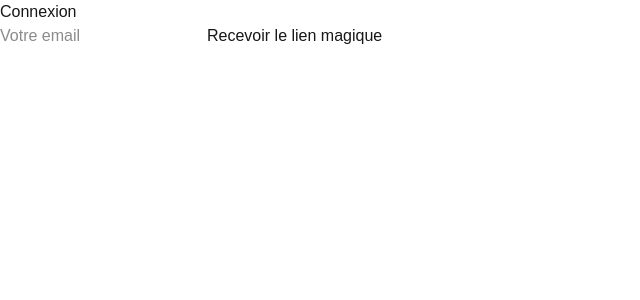
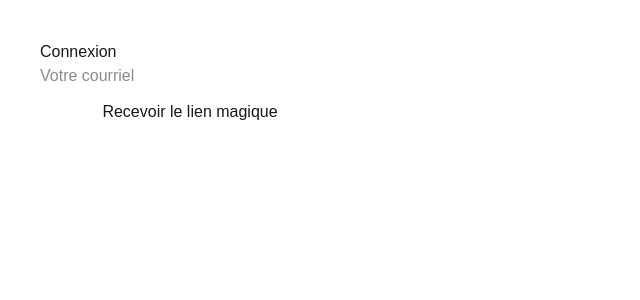
Before and after one commit to gamingspotinc/avis-saas, a Next.js app: page /login in a window 1280 px wide. Shown: the top 300 px of the page, without its empty margins (0-640 px from the left). Built offline with nearby package versions, Linux system fonts and the light colour scheme; no server answers.

Commit message:
Magic link final fix14

```diff
--- /dev/null
+++ b/app/auth/callback/route.ts
@@ -0,0 +1,18 @@
+import { NextResponse } from 'next/server'
+import { createClient } from '@supabase/supabase-js'
+
+export async function GET(request: Request) {
+  const { searchParams, origin } = new URL(request.url)
+  const code = searchParams.get('code')
+
+  if (code) {
+    const supabase = createClient(
+      process.env.NEXT_PUBLIC_SUPABASE_URL!,
+      process.env.NEXT_PUBLIC_SUPABASE_ANON_KEY!
+    )
+
+    await supabase.auth.exchangeCodeForSession(code)
+  }
+
+  return NextResponse.redirect(`${origin}/dashboard`)
+}
--- a/app/login/page.tsx
+++ b/app/login/page.tsx
@@ -1,5 +1,58 @@
-import LoginForm from "./LoginForm";
+'use client'
+
+import { useState } from 'react'
+import { createClient } from '@supabase/supabase-js'
+
+const supabase = createClient(
+  process.env.NEXT_PUBLIC_SUPABASE_URL!,
+  process.env.NEXT_PUBLIC_SUPABASE_ANON_KEY!
+)
 
 export default function LoginPage() {
-  return <LoginForm />;
+  const [email, setEmail] = useState('')
+  const [message, setMessage] = useState('')
+  const [loading, setLoading] = useState(false)
+
+  const handleLogin = async (e: React.FormEvent) => {
+    e.preventDefault()
+    setLoading(true)
+    setMessage('')
+
+    const { error } = await supabase.auth.signInWithOtp({
+      email,
+      options: {
+        emailRedirectTo: `${window.location.origin}/auth/callback`,
+      },
+    })
+
+    if (error) {
+      setMessage(error.message)
+    } else {
+      setMessage('📩 Vérifie ton courriel pour le lien magique.')
+    }
+
+    setLoading(false)
+  }
+
+  return (
+    <div style={{ padding: 40 }}>
+      <h1>Connexion</h1>
+
+      <form onSubmit={handleLogin} style={{ display: 'flex', flexDirection: 'column', gap: 12, maxWidth: 300 }}>
+        <input
+          type="email"
+          placeholder="Votre courriel"
+          value={email}
+          onChange={(e) => setEmail(e.target.value)}
+          required
+        />
+
+        <button type="submit" disabled={loading}>
+          {loading ? 'Envoi...' : 'Recevoir le lien magique'}
+        </button>
+      </form>
+
+      {message && <p style={{ marginTop: 20 }}>{message}</p>}
+    </div>
+  )
 }
```
